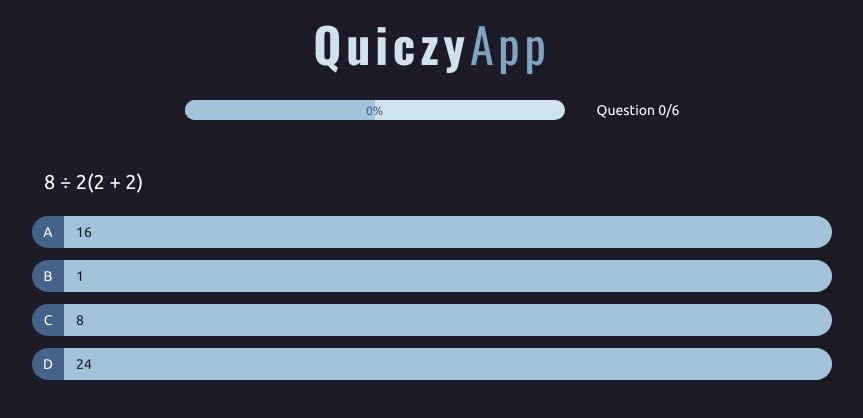
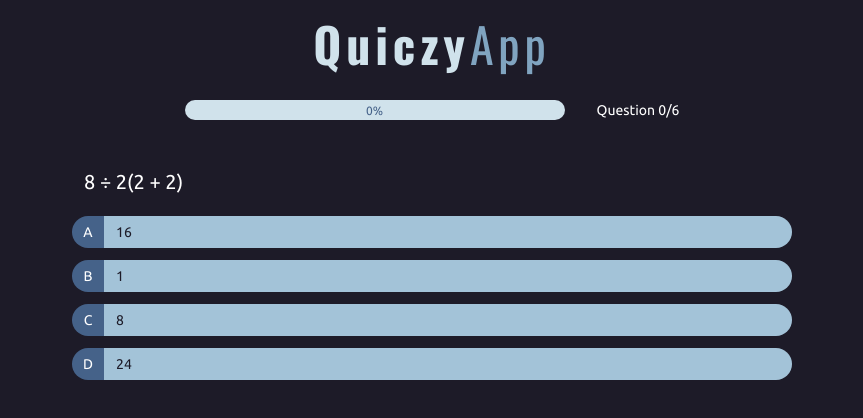
Before and after one commit to edantal/Challenge-QuizApp--VueJS, a Vue app: page /quiz/1 in a window 1280 px wide. Shown: the top 418 px of the page, without its empty margins (208-1071 px from the left). Built offline with nearby package versions, Linux system fonts and the light colour scheme.

Commit message:
Add results page

```diff
--- a/src/assets/main.css
+++ b/src/assets/main.css
@@ -13,5 +13,5 @@
 }
 
 .btn {
-  @apply px-3 py-2 mt-1.5 text-sm rounded-md border-none transition-all duration-500 ease-out cursor-pointer;
+  @apply px-3 py-2 mt-1.5 text-sm rounded-md transition-all duration-300 ease-out cursor-pointer;
 }
--- a/src/components/Question.vue
+++ b/src/components/Question.vue
@@ -1,11 +1,19 @@
 <script setup>
-import { defineProps } from 'vue'
+import { defineProps, defineEmits } from 'vue'
+
+const emit = defineEmits('selectOption')
 
 const { question } = defineProps(['question'])
+
+const onSelectOption = (isCorrect) => {
+  emit('selectOption', isCorrect)
+}
 </script>
 
 <template>
-  <div class="flex flex-col items-center w-[800px] gap-y-5 mx-auto mt-12">
+  <div
+    class="flex flex-col items-center w-full md:w-[720px] gap-y-5 mx-auto mt-12"
+  >
     <div class="question__container w-[100%] px-3">
       <h2 class="question text-xl">{{ question.text }}</h2>
     </div>
@@ -14,6 +22,7 @@
         v-for="option in question.options"
         :key="option.id"
         class="option flex rounded-full overflow-hidden cursor-pointer"
+        @click="onSelectOption(option.isCorrect)"
       >
         <p
           class="option__label w-8 h-8 flex items-center justify-center bg-winter-secondary text-sm"
@@ -21,7 +30,7 @@
           {{ option.label }}
         </p>
         <div
-          class="option__value h-8 flex items-center justify-start flex-1 px-3 bg-winter-primary text-sm text-winter-dark"
+          class="option__value h-8 flex items-center justify-start flex-1 px-3 bg-winter-primary text-sm text-winter-dark hover:scale-[110%] hover:bg-winter-tertiary transition-all duration-300 ease-out"
         >
           <p>{{ option.text }}</p>
         </div>
--- a/src/components/QuizHeader.vue
+++ b/src/components/QuizHeader.vue
@@ -1,21 +1,22 @@
 <script setup>
 import { defineProps } from 'vue'
 
-const { status } = defineProps(['status'])
+const { status, percentage } = defineProps(['status', 'percentage'])
 </script>
 
 <template>
-  <header class="flex flex-row items-center gap-x-8">
+  <header class="flex flex-col md:flex-row items-center gap-y-3 md:gap-x-8">
     <div
-      class="status__bar relative w-[380px] h-[20px] bg-winter-light overflow-hidden rounded-full"
+      class="status__bar relative min-w-[320px] md:min-w-[380px] h-[20px] bg-winter-light overflow-hidden rounded-full"
     >
       <div
-        class="status__bar__progress h-[100%] w-[50%] bg-winter-primary transition-all duration-500 ease-in"
+        class="status__bar__progress h-[100%] bg-winter-primary transition-all duration-500 ease-[cubic-bezier(.26,.14,.2,1)]"
+        :style="{ width: percentage }"
       ></div>
       <p
         class="absolute top-[50%] left-[50%] -translate-x-[50%] -translate-y-[calc(50%-1px)] text-winter-secondary text-xs leading-7"
       >
-        0%
+        {{ percentage }}
       </p>
     </div>
     <h4 class="text-sm">Question {{ status }}</h4>
--- /dev/null
+++ b/src/components/Result.vue
@@ -0,0 +1,35 @@
+<script setup>
+import { defineProps } from 'vue'
+import { RouterLink } from 'vue-router'
+
+const { quizLength, correctAnswers } = defineProps([
+  'quizLength',
+  'correctAnswers',
+])
+</script>
+
+<template>
+  <div class="results flex flex-col items-center justify-center gap-5">
+    <div
+      class="flex flex-col md:flex-row items-center md:justify-center w-full md:w-[720px] gap-y-5 md:gap-x-3 mx-auto mt-[150px]"
+    >
+      <h2 class="text-2xl">You got</h2>
+      <h1
+        class="flex flex-row items-center gap-3 text-7xl text-winter-primary font-extrabold"
+      >
+        {{ correctAnswers }}
+        <span class="text-lg text-winter-secondary">out of</span>
+        {{ quizLength }}
+      </h1>
+      <h2 class="text-2xl">Questions right!</h2>
+    </div>
+    <p class="text-sm">The Feedback</p>
+
+    <hr />
+    <RouterLink
+      to="/"
+      class="btn bg-winter-secondary border-[1px] border-solid border-winter-secondary hover:text-winter-secondary hover:bg-winter-primary"
+      >To all Quizes</RouterLink
+    >
+  </div>
+</template>
--- a/src/views/QuizView.vue
+++ b/src/views/QuizView.vue
@@ -1,28 +1,57 @@
 <script setup>
-import { ref } from 'vue'
+import { ref, computed } from 'vue'
 import { useRoute } from 'vue-router'
 
 import Header from '../components/Header.vue'
 import QuizHeader from '../components/QuizHeader.vue'
 import Question from '../components/Question.vue'
+import Result from '../components/Result.vue'
 import data from '../data/data.json'
 
 const route = useRoute()
 const quizId = parseInt(route.params.id)
-
 const quiz = data.find((q) => q.id === quizId)
 
 const currentQuestionIndex = ref(0)
-const status = `${currentQuestionIndex.value}/${quiz.questions.length}`
+const numberCorrectAnswers = ref(0)
+const showResults = ref(false)
+
+const status = computed(
+  () => `${currentQuestionIndex.value}/${quiz.questions.length}`
+)
+const percentage = computed(
+  () =>
+    `${Math.round((currentQuestionIndex.value / quiz.questions.length) * 100)}%`
+)
+
+const onOptionSelected = (isCorrect) => {
+  if (isCorrect) {
+    numberCorrectAnswers.value++
+  }
+  if (quiz.questions.length - 1 === currentQuestionIndex.value) {
+    showResults.value = true
+  }
+
+  currentQuestionIndex.value++
+}
 </script>
 
 <template>
   <div>
     <div class="flex flex-col items-center gap-y-8 mt-5 mb-2">
       <Header />
-      <QuizHeader :status="status" />
+      <QuizHeader :status="status" :percentage="percentage" />
     </div>
 
-    <Question :question="quiz.questions[currentQuestionIndex]" />
+    <Question
+      v-if="!showResults"
+      :question="quiz.questions[currentQuestionIndex]"
+      @selectOption="onOptionSelected"
+    />
+    <Result
+      v-else
+      :quizLength="quiz.questions.length"
+      :correctAnswers="numberCorrectAnswers"
+    />
   </div>
 </template>
```
